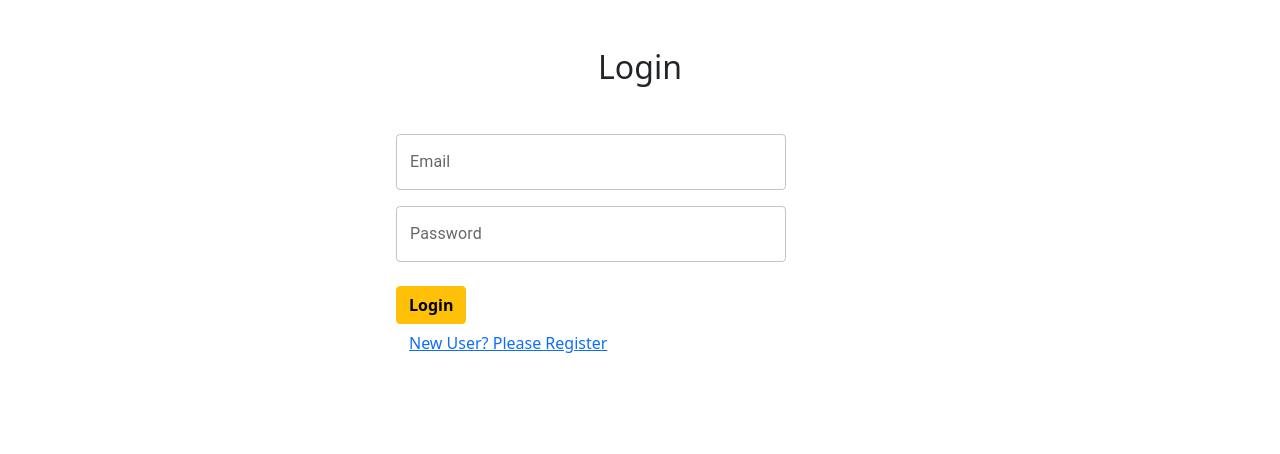
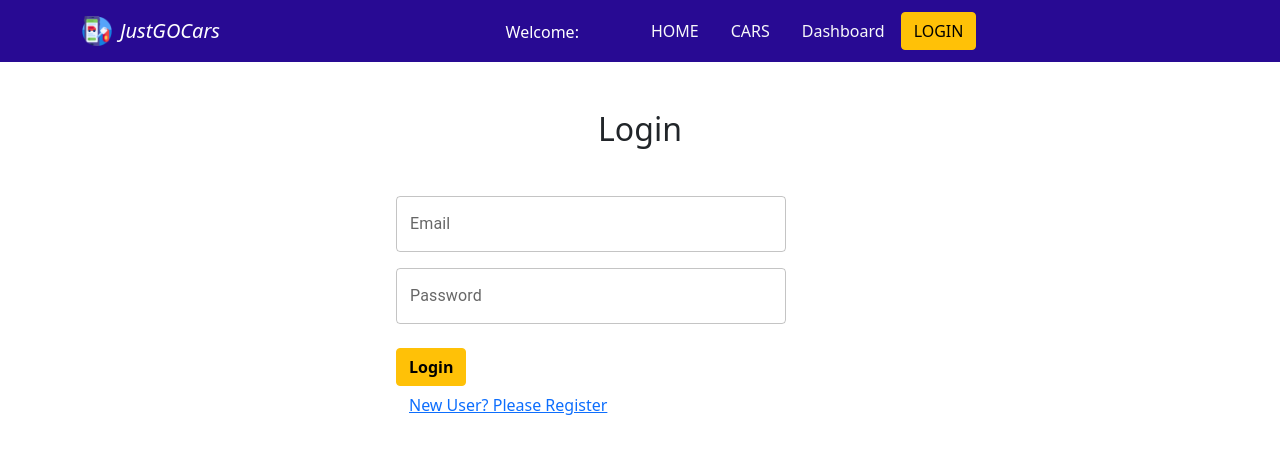
Before and after one commit to showkhin1997/just-go-cars-client-side, a React (Create React App) app: page /login in a window 1280 px wide. Shown: the top 454 px of the page. Built offline with nearby package versions, Linux system fonts and the light colour scheme; no server answers.

Commit message:
private route add

```diff
--- a/package.json
+++ b/package.json
@@ -17,6 +17,7 @@
     "react-dom": "^17.0.2",
     "react-hook-form": "^7.19.3",
     "react-router-dom": "^5.3.0",
+    "react-router-hash-link": "^2.4.3",
     "react-scripts": "4.0.3",
     "styled-components": "^5.3.3",
     "web-vitals": "^1.0.1"
--- a/src/App.js
+++ b/src/App.js
@@ -11,6 +11,8 @@ import NotFound from './Pages/NotFound/NotFound';
 import Login from './Pages/Login/Login/Login';
 import Register from './Pages/Login/Register/Register';
 import AuthProvider from './contexts/AuthProvider/AuthProvider';
+import Dashboard from './Pages/Dashboard/Dashboard/Dashboard';
+import PrivateRoute from './Pages/Login/PrivateRoute/PrivateRoute';
 
 function App() {
   return (
@@ -27,6 +29,9 @@ function App() {
             <Route path="/addproduct">
               <AddProduct></AddProduct>
             </Route>
+            <PrivateRoute path="/dashboard">
+              <Dashboard></Dashboard>
+            </PrivateRoute>
             <Route path="/login">
               <Login></Login>
             </Route>
--- a/src/Pages/Dashboard/Dashboard/Dashboard.js
+++ b/src/Pages/Dashboard/Dashboard/Dashboard.js
@@ -1,9 +1,11 @@
 import React from 'react';
+import Navigation from '../../Shared/Navigation/Navigation';
 
 const Dashboard = () => {
     return (
         <div>
-
+            <Navigation></Navigation>
+            <h2>this is dashboard</h2>
         </div>
     );
 };
--- a/src/Pages/Home/Home/Home.js
+++ b/src/Pages/Home/Home/Home.js
@@ -7,7 +7,7 @@ import Products from '../Products/Products/Products';
 
 const Home = () => {
     return (
-        <div>
+        <div id="home">
             <Navigation></Navigation>
             <Banner></Banner>
             <Products></Products>
--- a/src/Pages/Home/Products/Products/Products.js
+++ b/src/Pages/Home/Products/Products/Products.js
@@ -13,7 +13,7 @@ const Products = () => {
     }, [])
 
     return (
-        <div className="mb-5 mt-5">
+        <div className="mb-5 mt-5" id="cars">
             <h2 className="text-center mb-5 header-text">Choose Your Car</h2>
             <Row xs={1} md={3} className="g-4 container mx-auto">
                 {
--- a/src/Pages/Login/Login/Login.js
+++ b/src/Pages/Login/Login/Login.js
@@ -4,12 +4,15 @@ import TextField from '@mui/material/TextField';
 import { CircularProgress, Container } from '@mui/material';
 import './Login.css';
 import useAuth from '../../../hooks/useAuth';
-import { Link } from 'react-router-dom';
+import { Link, useLocation, useHistory } from 'react-router-dom';
 import { Alert } from 'react-bootstrap';
+import Navigation from '../../Shared/Navigation/Navigation';
 
 const Login = () => {
     const [loginData, setLoginData] = useState({});
     const { loginUser, isLoading, user, authError } = useAuth();
+    const location = useLocation();
+    const history = useHistory();
 
     const handleOnBlur = e => {
         const field = e.target.name;
@@ -20,12 +23,13 @@ const Login = () => {
     }
 
     const handleLoginSubmit = e => {
-        loginUser(loginData.email, loginData.password);
+        loginUser(loginData.email, loginData.password, location, history);
         e.preventDefault();
     }
 
     return (
         <Box>
+            <Navigation></Navigation>
             <h2 className="text-center mt-5">Login</h2>
             <Container maxWidth="sm">
                 <Box sx={{ m: 4 }}>
--- /dev/null
+++ b/src/Pages/Login/PrivateRoute/PrivateRoute.js
@@ -0,0 +1,30 @@
+import { CircularProgress } from '@mui/material';
+import React from 'react';
+import { Redirect, Route } from 'react-router';
+import useAuth from '../../../hooks/useAuth';
+
+const PrivateRoute = ({ children, ...rest }) => {
+    const { user, isLoading } = useAuth();
+    if (isLoading) {
+        return <CircularProgress />
+    }
+    return (
+        <Route
+            {...rest}
+            render={({ location }) =>
+                user.email ? (
+                    children
+                ) : (
+                    <Redirect
+                        to={{
+                            pathname: "/login",
+                            state: { from: location }
+                        }}
+                    />
+                )
+            }
+        />
+    );
+};
+
+export default PrivateRoute;
--- a/src/Pages/Shared/Navigation/Navigation.js
+++ b/src/Pages/Shared/Navigation/Navigation.js
@@ -1,6 +1,7 @@
 import React from 'react';
 import { Container, Nav, Navbar, Button } from 'react-bootstrap';
 import { Link } from 'react-router-dom';
+import { HashLink } from 'react-router-hash-link';
 import useAuth from '../../../hooks/useAuth';
 import logo from '../../../images/logo.png';
 import './Navigation.css';
@@ -27,8 +28,9 @@ const Navigation = () => {
                         <Navbar.Text className="ms-5 me-5">
                             <span className="text-white"> Welcome:</span> <small className="text-white fw-bold fs-5 ms-2">{user?.email}</small>
                         </Navbar.Text>
-                        <Nav.Link to="/home#home" className="text-light">HOME</Nav.Link>
-                        <Nav.Link to="/home#services" className="text-light ">CARS</Nav.Link>
+                        <Nav.Link as={HashLink} to="/home#home" className="text-light">HOME</Nav.Link>
+                        <Nav.Link as={HashLink} to="/home#cars" className="text-light ">CARS</Nav.Link>
+                        <Nav.Link as={Link} to="/dashboard" className="text-light ">Dashboard</Nav.Link>
                         {
                             user?.email ? <Button onClick={logOut} variant="light" className="ms-2">Logout</Button>
                                 :
--- a/src/hooks/useFirebse.js
+++ b/src/hooks/useFirebse.js
@@ -25,10 +25,12 @@ const useFirebase = () => {
             .finally(() => setIsLoading(false));
     }
 
-    const loginUser = (email, password) => {
+    const loginUser = (email, password, location, history) => {
         setIsLoading(true);
         signInWithEmailAndPassword(auth, email, password)
             .then((userCredential) => {
+                const destination = location?.state?.from || '/';
+                history.replace(destination);
                 setAuthError('');
             })
             .catch((error) => {
```
Also changed, not shown: 1 other file (tests, documents, lock files or other folders).
